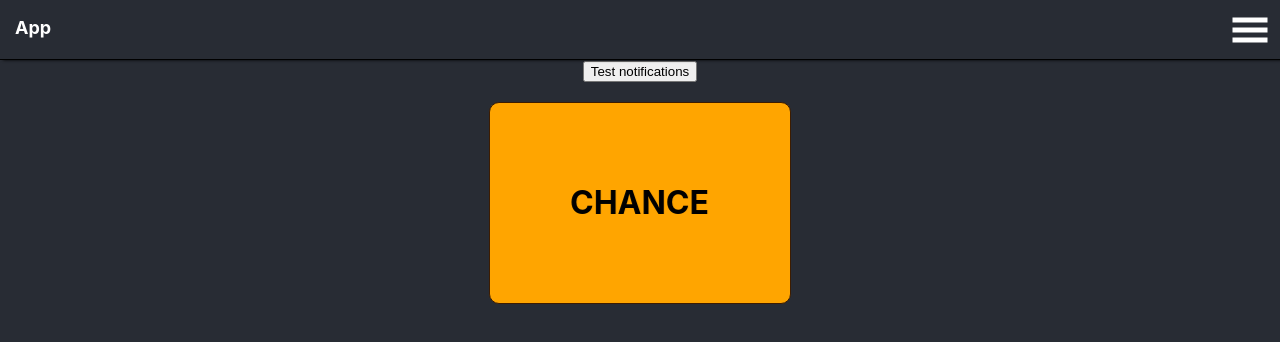
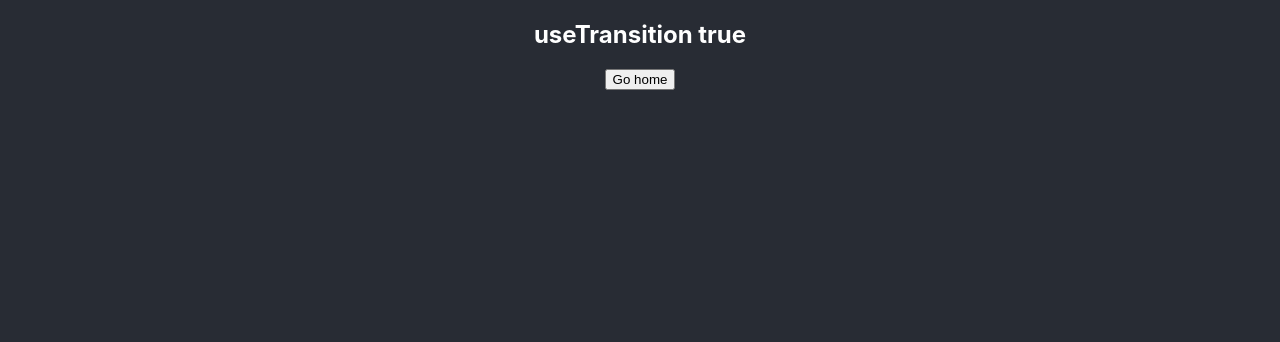
Before and after one commit to pfmooney1/react-spring-practice, a React (Create React App) app: page / in a window 1280 px wide. Shown: the top 342 px of the page. Built offline with nearby package versions, Linux system fonts and the light colour scheme.

Commit message:
Revisions

```diff
--- a/src/App.css
+++ b/src/App.css
@@ -107,7 +107,7 @@ li:hover {
 	display: flex;
 	gap: 20px;
 	height: 60px;
-	justify-content: start;
+	justify-content: flex-start;
 	padding: 5px;
 	position: absolute;
 	width: 100%;
--- a/src/App.js
+++ b/src/App.js
@@ -1,5 +1,5 @@
 import { useState } from 'react';
-import { useSpring, animated } from '@react-spring/web';
+import { useSpring, useTransition, animated } from '@react-spring/web';
 import './App.css';
 import Header from './components/header';
 import DropdownMenu from './components/dropdown-menu';
@@ -24,18 +24,42 @@ function App() {
 		}, 2500);
 	}
 
-	return (
-		<div className="App">
-			<Header dropDownToggle={dropDownToggle} />
-			<DropdownMenu dropdownVisible={dropdownVisible} />
-			<Notification toggleNotification={toggleNotification} notificationVisible={notificationVisible}/>
-			<main>
-				<button onClick={notify}>Test notifications</button>
-			{/* // ! -Make it so that it doesn't rerender: Opacity instead. */}
-				<ChanceCard />
-			</main>
+
+	// ! Use Transition
+	let [toggled, toggle] = useState(true);
+	const transition = useTransition(toggled, {
+		from: { rotate: "-90deg"},
+		enter: { rotate: "0deg" },
+		leave: { rotate: "-90deg" },
+		config: {
+			duration: 500,
+		},
+		expires: 1000
+	});
+
+	return transition((style, item) => (
+		<div>
+			<div className="App">
+				<animated.h2 style={style}>useTransition {toggled.toString()}</animated.h2>
+				<button onClick={() => toggle(!toggled)}>
+					Go home
+				</button>
+			</div>
 		</div>
-	);
+	));
+
+
+	// return (
+	// 	<div className="App">
+	// 		<Header dropDownToggle={dropDownToggle} />
+	// 		<DropdownMenu dropdownVisible={dropdownVisible} />
+	// 		<Notification toggleNotification={toggleNotification} notificationVisible={notificationVisible}/>
+	// 		<main>
+	// 			<button onClick={notify}>Test notifications</button>
+	// 			<ChanceCard />
+	// 		</main>
+	// 	</div>
+	// );
 }
 
 export default App;
--- a/src/components/notification.js
+++ b/src/components/notification.js
@@ -29,7 +29,7 @@ function Notification(props) {
 	})
 	return (
 		<animated.div className='notification' style={notifyMe}>
-			<img src={notifications[randomNumber].image} />
+			<img src={notifications[randomNumber].image} alt="" />
 			<h2>{notifications[randomNumber].text}</h2>
 			<button className="close">x</button>
 		</animated.div>
```
